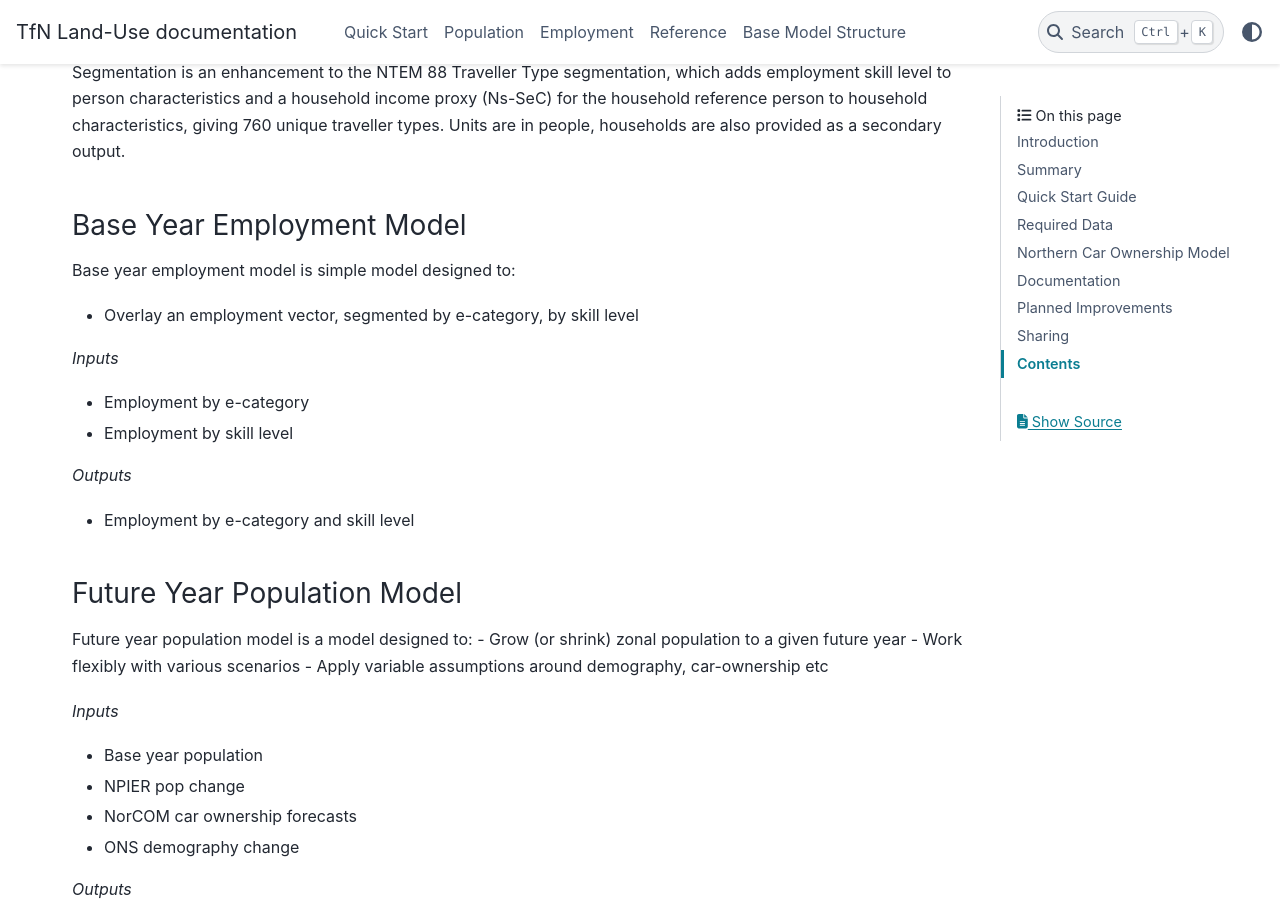
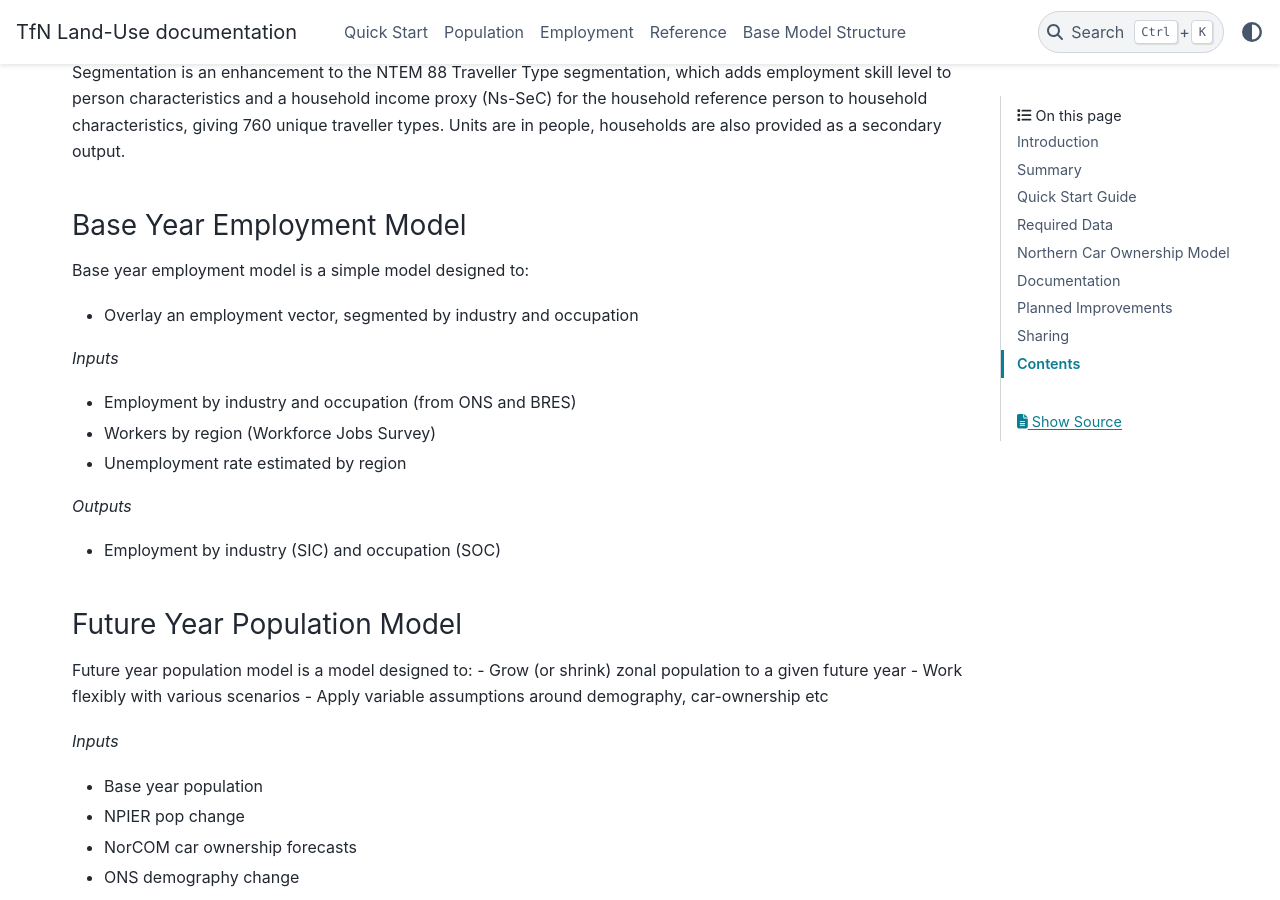
Before and after one commit to asongtoruin/Land-Use, a Sphinx documentation site: the page built from docs/index.rst, in a window 1280 px wide and 900 px high, scrolled down 2521 px. Built offline with Sphinx 7.4.7 and the PyData theme 0.15.4, drawn with Linux system fonts in a browser that asks for light colours.

Commit message:
Update employment overview

```diff
--- a/docs/index.rst
+++ b/docs/index.rst
@@ -94,18 +94,19 @@ Units are in people, households are also provided as a secondary output.
 Base Year Employment Model
 --------------------------
 
-Base year employment model is simple model designed to:
+Base year employment model is a simple model designed to:
 
-- Overlay an employment vector, segmented by e-category, by skill level
+- Overlay an employment vector, segmented by industry and occupation
 
 *Inputs*
 
-- Employment by e-category
-- Employment by skill level
+- Employment by industry and occupation (from ONS and BRES)
+- Workers by region (Workforce Jobs Survey)
+- Unemployment rate estimated by region
 
 *Outputs*
 
-- Employment by e-category and skill level
+- Employment by industry (SIC) and occupation (SOC)
 
 
 Future Year Population Model
```
